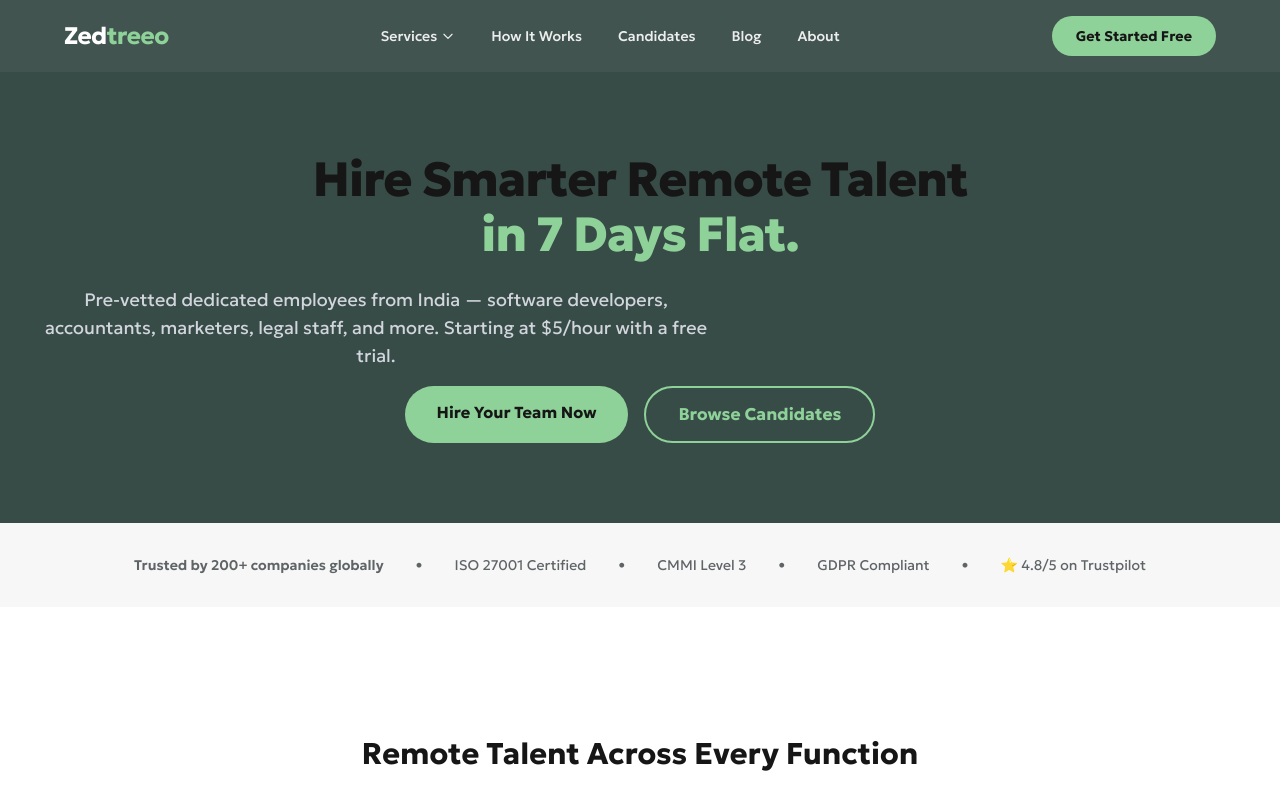
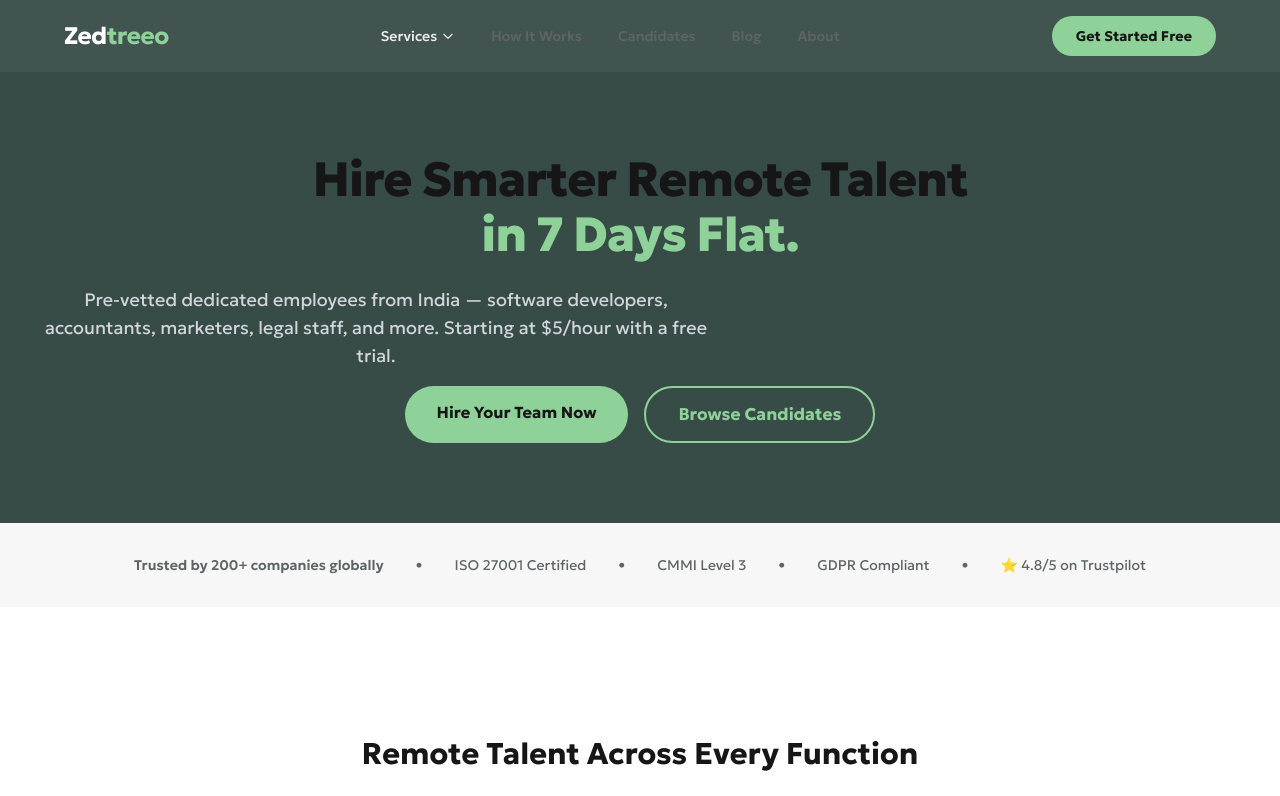
Before and after one commit to Zedtreeo/zedtreeo-website, a Next.js app: page / in a window 1280 px wide. Shown: the top 796 px of the page. Built offline with nearby package versions, Linux system fonts and the light colour scheme.

Commit message:
fix: Browse Candidates button text + nav link underlines

```diff
--- a/src/app/globals.css
+++ b/src/app/globals.css
@@ -143,6 +143,12 @@ p {
   margin: 0 0 16px;
 }
 
+/* Reset link styles globally — let Tailwind/components handle styling */
+a {
+  text-decoration: none;
+  color: inherit;
+}
+
 /* Links — scoped to content areas only, not nav/buttons */
 .zt-blog-content a,
 .zt-content-area a {
@@ -187,7 +193,8 @@ p {
 .zt-cta h3 { color: #fff !important; margin: 0 0 10px; font-size: 24px; }
 .zt-cta p { color: #e8f3ed; margin: 0 auto 20px; max-width: 560px; font-size: 15px; }
 
-.zt-btn {
+.zt-btn,
+a.zt-btn {
   background: var(--color-zt-accent);
   color: var(--color-zt-headings) !important;
   padding: 13px 32px;
--- a/src/app/page.tsx
+++ b/src/app/page.tsx
@@ -23,7 +23,8 @@ export default function HomePage() {
             </a>
             <a
               href="/candidates"
-              className="inline-block px-8 py-3 rounded-zt-pill border-2 border-zt-accent text-zt-accent font-bold no-underline hover:bg-zt-accent hover:text-zt-headings transition-all text-center"
+              className="inline-block px-8 py-3 rounded-zt-pill border-2 border-zt-accent font-bold hover:bg-zt-accent hover:text-zt-headings transition-all text-center"
+              style={{ color: "#8FD299", textDecoration: "none" }}
             >
               Browse Candidates
             </a>
```
